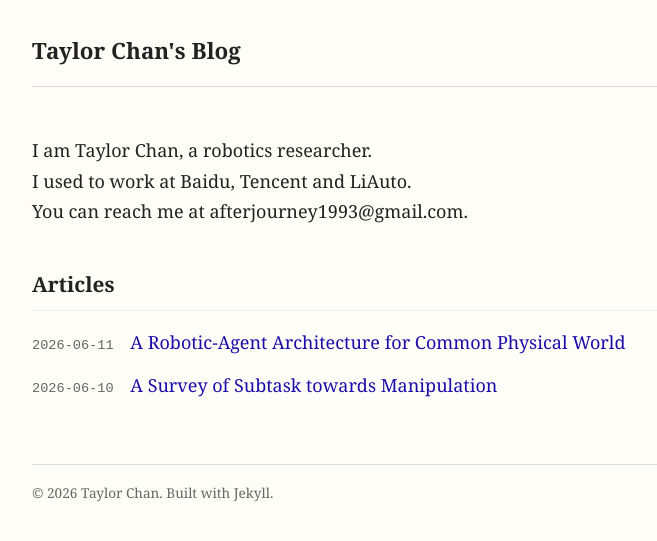
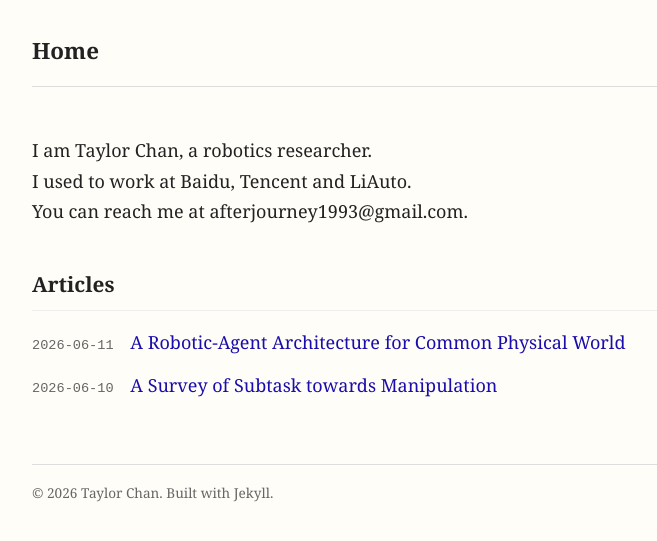
Before and after one commit to fire337/fire337.github.io, a Jekyll site: the page built from index.md, in a window 1280 px wide. Shown: the top 541 px of the page, without its empty margins (272-929 px from the left). Built offline with Jekyll 4.4.1, drawn with Linux system fonts in a browser that asks for light colours.

Commit message:
Update _config.yaml

```diff
--- a/_config.yaml
+++ b/_config.yaml
@@ -1,4 +1,4 @@
-title: Taylor Chan's Blog
+title: Home
 description: "Robotics Researcher"
 author:
   name: Taylor Chan
```
